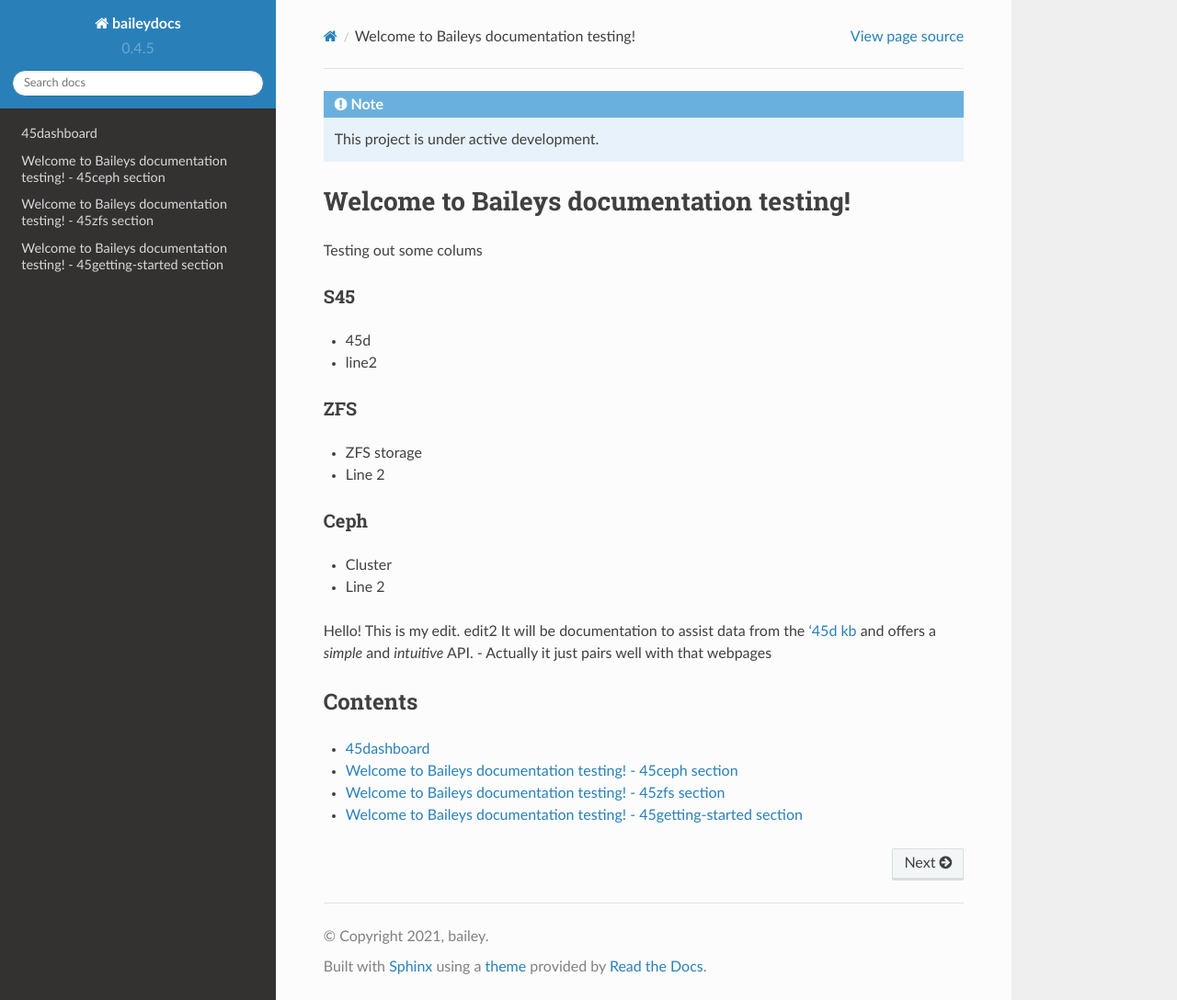
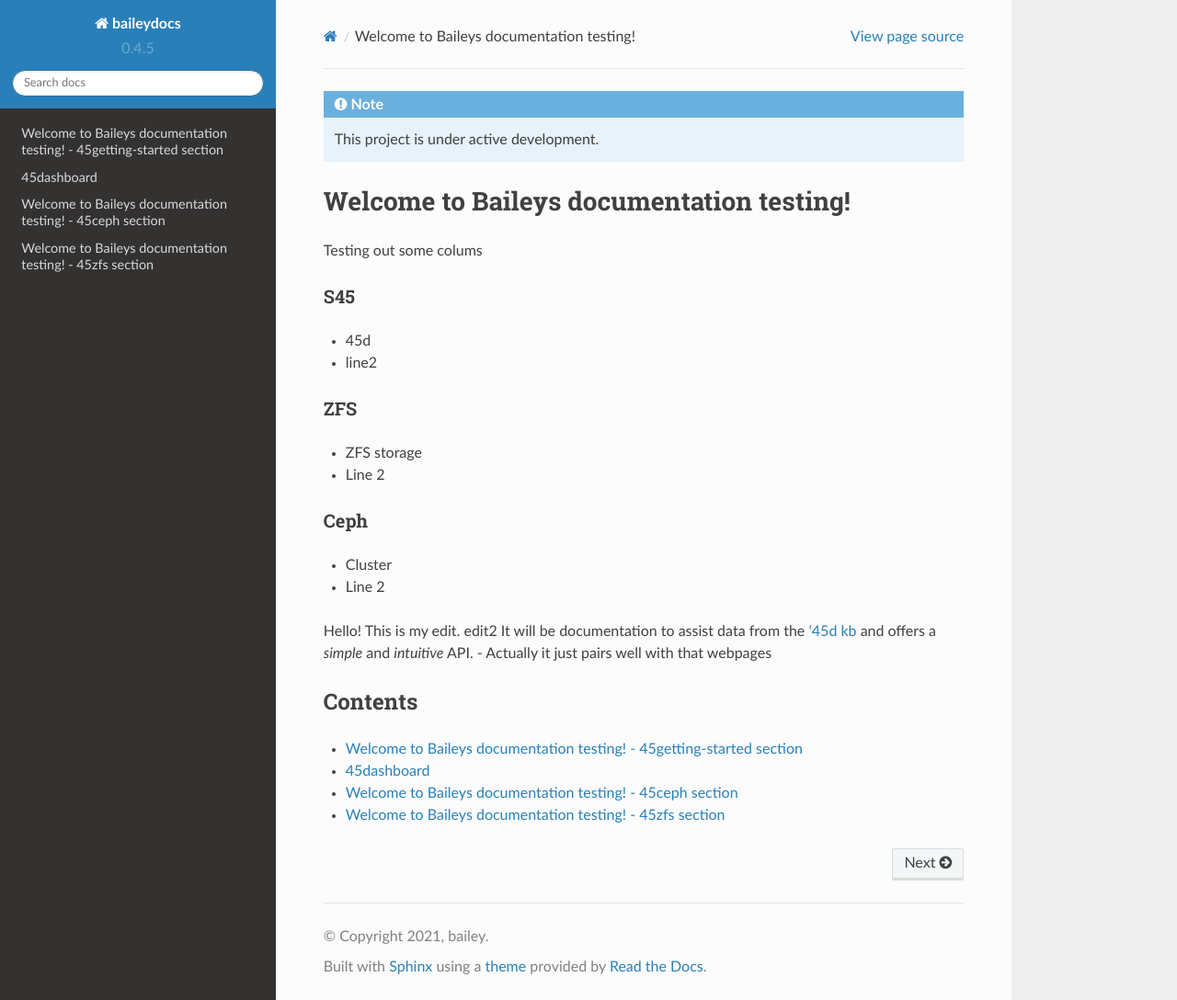
Before and after one commit to bailey-97/readthedocs-tutorial, a Sphinx documentation site: the page built from docs/index.rst, in a window 1280 px wide and 1088 px high. Shown: the whole window at 92% size. Built offline with Sphinx 7.4.7 and the Read the Docs theme 2.0.0, drawn with Linux system fonts in a browser that asks for light colours.

```diff
--- a/docs/index.rst
+++ b/docs/index.rst
@@ -48,7 +48,7 @@ Contents
 
 .. toctree::
 
+   getting-started/index
    45dashboard/index
    ceph/index
    zfs/index
-   getting-started/index
```
